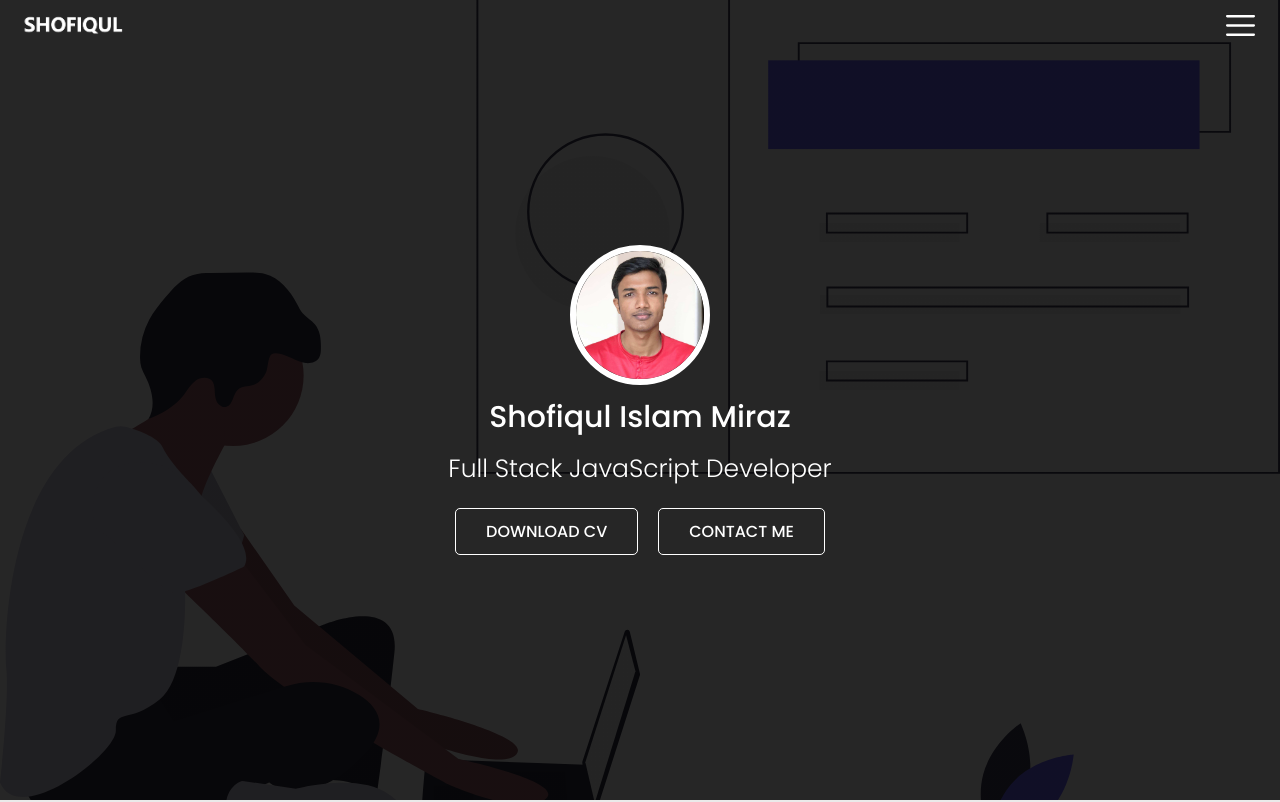
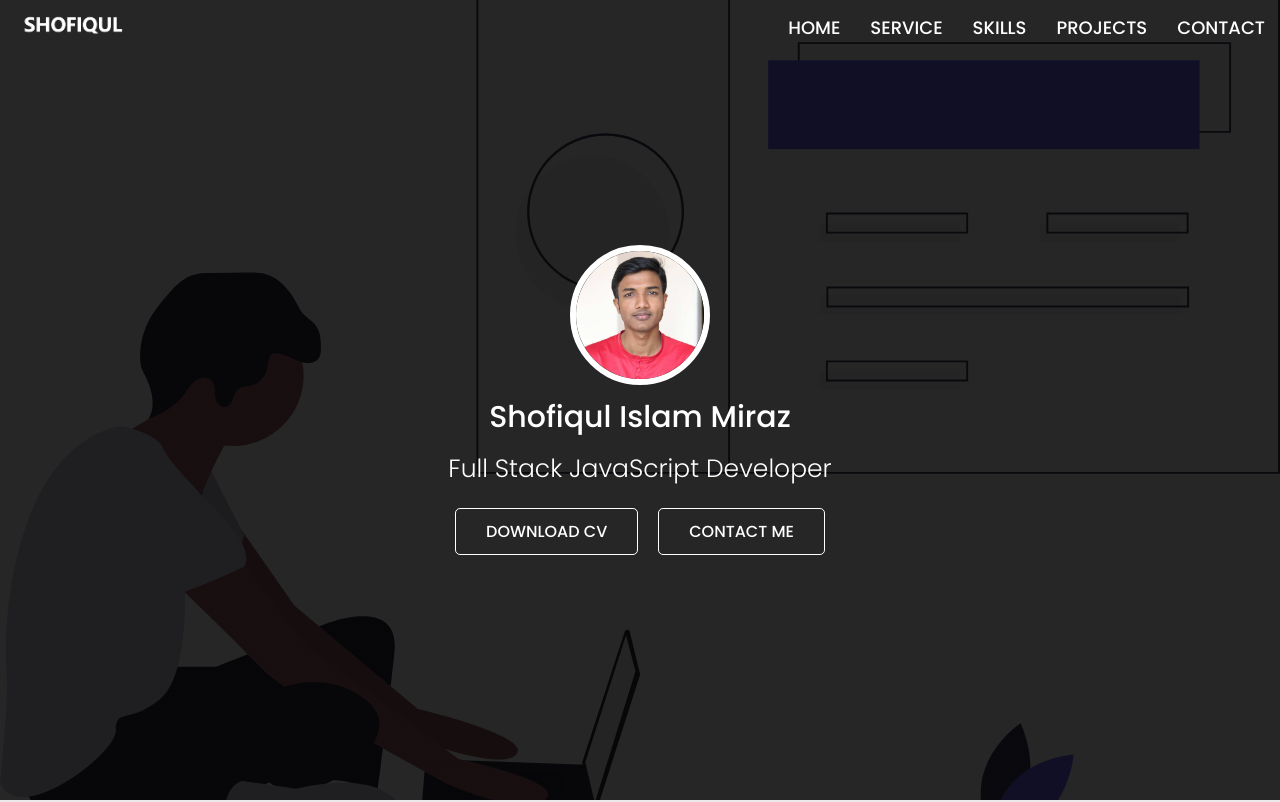
Before and after one commit to ShofiqulMiraz/portfolio, a Next.js app: page / in a window 1280 px wide. Shown: the top 802 px of the page. Built offline with nearby package versions, Linux system fonts and the light colour scheme.

Commit message:
polished navbar

```diff
--- a/styles/NavBar.module.scss
+++ b/styles/NavBar.module.scss
@@ -26,6 +26,9 @@
     brightness(108%) contrast(105%);
   cursor: pointer;
   padding: 3px 10px 0 0;
+  @media only screen and (min-width: 700px) {
+    display: none;
+  }
 }
 
 .menuclose {
@@ -33,6 +36,9 @@
   top: 15px;
   right: 20px;
   cursor: pointer;
+  @media only screen and (min-width: 700px) {
+    display: none;
+  }
 }
 
 .navlistshow {
@@ -49,6 +55,9 @@
   z-index: 200;
   margin: 0;
   transition: all 0.5s ease;
+  @media only screen and (min-width: 700px) {
+    display: none;
+  }
 }
 
 .navlisthide {
@@ -65,6 +74,16 @@
   z-index: 200;
   margin: 0;
   transition: all 0.5s ease;
+  @media only screen and (min-width: 700px) {
+    position: initial;
+    width: initial;
+    height: initial;
+    top: initial;
+    right: initial;
+    display: flex;
+    flex-direction: row;
+    background-color: initial;
+  }
 }
 
 .navlinks {
@@ -75,8 +94,15 @@
     font-size: 18px;
     text-decoration: none;
     color: #000;
+    @media only screen and (min-width: 700px) {
+      color: #fff;
+    }
   }
   &:not(:last-child) {
     margin-bottom: 10px;
+    @media only screen and (min-width: 700px) {
+      margin-bottom: 0;
+      margin-right: 30px;
+    }
   }
 }
```
